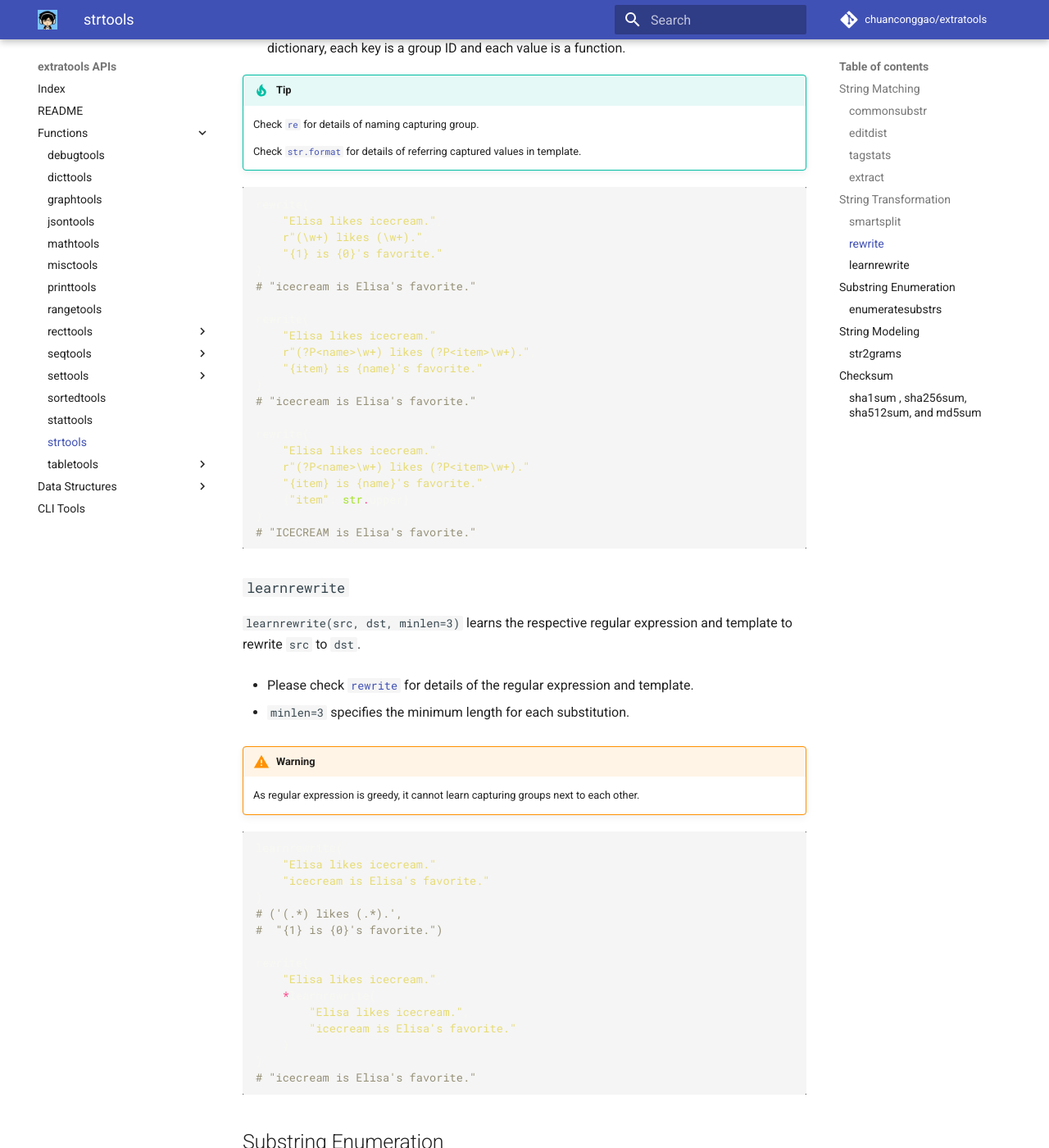
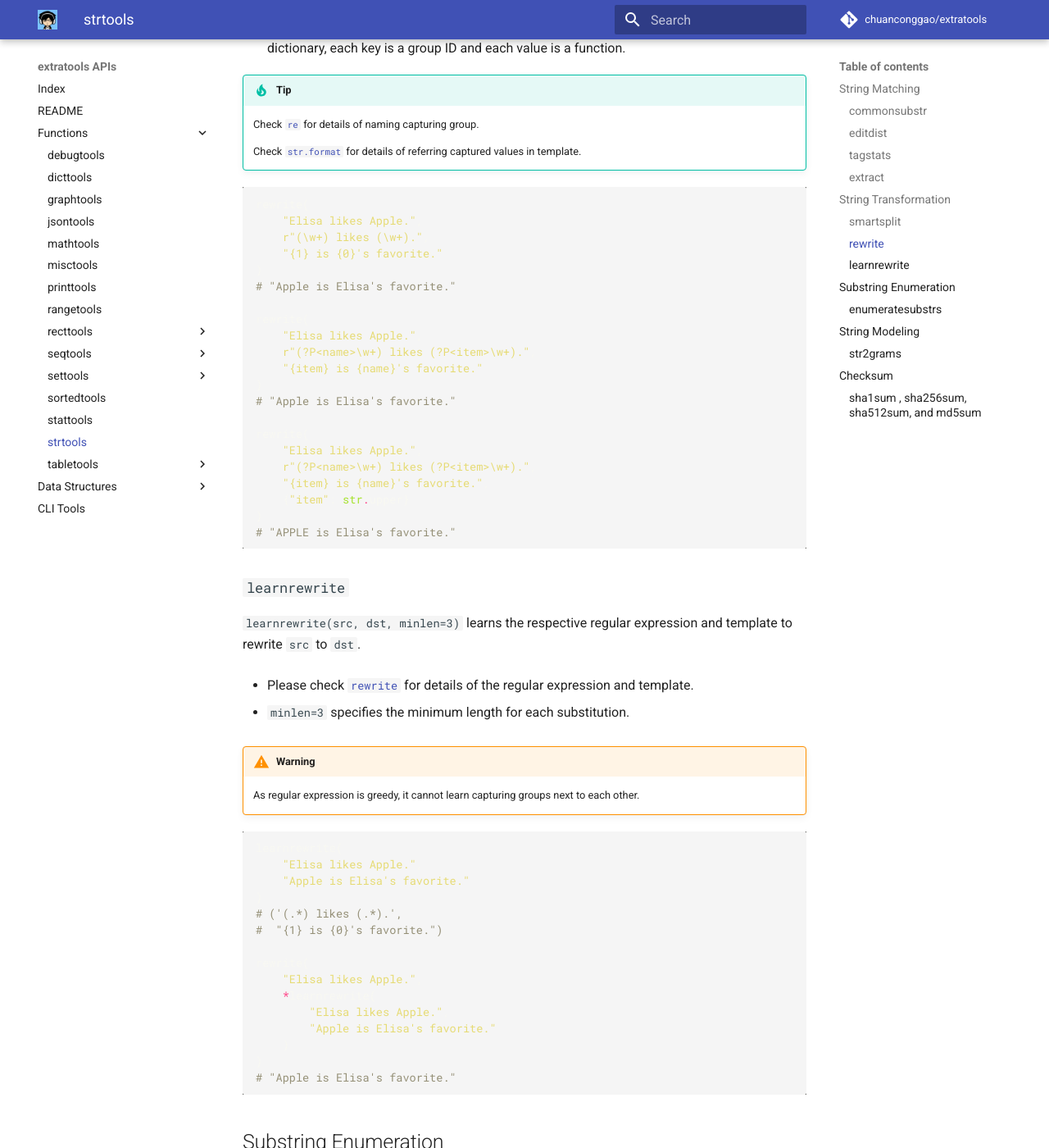
Before and after one commit to chuanconggao/extratools, an MkDocs documentation site: the page built from docs/functions/strtools.md, in a window 1280 px wide and 1400 px high, scrolled down 3123 px. Shown: the whole window at 82% size. Built offline with MkDocs 1.6.1 and Material for MkDocs 9.7.7, drawn with Linux system fonts in a browser that asks for light colours; comment, search, counter and statistics services are not loaded; old or Windows-style settings are respelled for this version of MkDocs; some of the changed text lies outside the part shown.

````diff
--- a/docs/functions/strtools.md
+++ b/docs/functions/strtools.md
@@ -128,26 +128,26 @@ smartsplit("{1, 2, 3, 4, 5}")
 
 ``` python
 rewrite(
-    "Elisa likes icecream.",
+    "Elisa likes Apple.",
     r"(\w+) likes (\w+).",
     "{1} is {0}'s favorite."
 )
-# "icecream is Elisa's favorite."
+# "Apple is Elisa's favorite."
 
 rewrite(
-    "Elisa likes icecream.",
+    "Elisa likes Apple.",
     r"(?P<name>\w+) likes (?P<item>\w+).",
     "{item} is {name}'s favorite."
 )
-# "icecream is Elisa's favorite."
+# "Apple is Elisa's favorite."
 
 rewrite(
-    "Elisa likes icecream.",
+    "Elisa likes Apple.",
     r"(?P<name>\w+) likes (?P<item>\w+).",
     "{item} is {name}'s favorite.",
     {"item": str.upper}
 )
-# "ICECREAM is Elisa's favorite."
+# "APPLE is Elisa's favorite."
 ```
 
 ### `learnrewrite`
@@ -163,20 +163,20 @@ rewrite(
 
 ``` python
 learnrewrite(
-    "Elisa likes icecream.",
-    "icecream is Elisa's favorite."
+    "Elisa likes Apple.",
+    "Apple is Elisa's favorite."
 )
 # ('(.*) likes (.*).',
 #  "{1} is {0}'s favorite.")
 
 rewrite(
-    "Elisa likes icecream.",
+    "Elisa likes Apple.",
     *learnrewrite(
-        "Elisa likes icecream.",
-        "icecream is Elisa's favorite."
+        "Elisa likes Apple.",
+        "Apple is Elisa's favorite."
     )
 )
-# "icecream is Elisa's favorite."
+# "Apple is Elisa's favorite."
 ```
 
 ## Substring Enumeration
````
Also changed, not shown: other parts of docs/functions/strtools.md (+1 -1 lines), README.md (+154 -40 lines), docs/functions/seqtools.md (+1 -2 lines), docs/functions/settools.md (+1 -1 lines), docs/index.md (+3 -3 lines), docs/functions/recttools/grid.md (line endings or trailing spaces).
